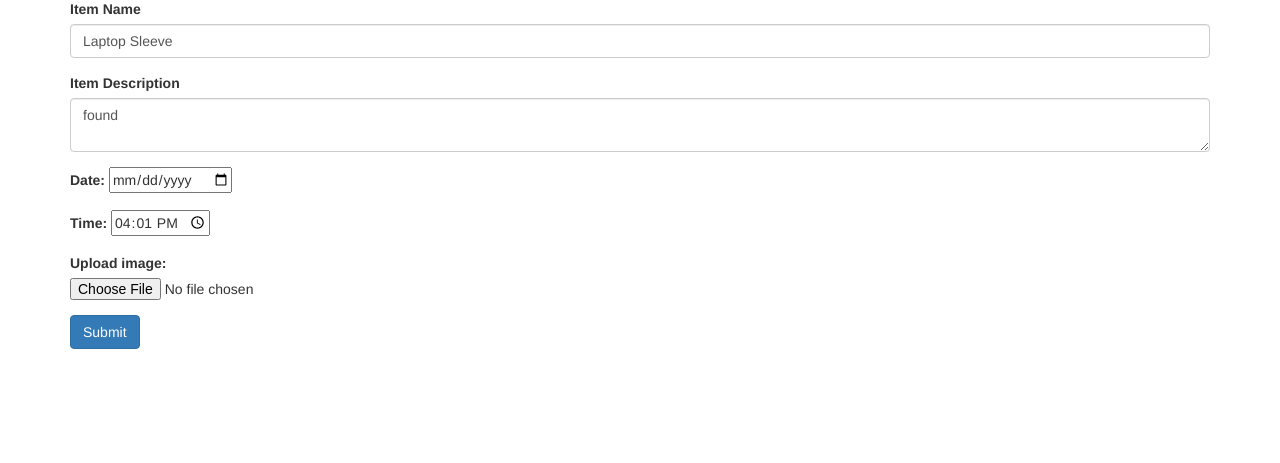
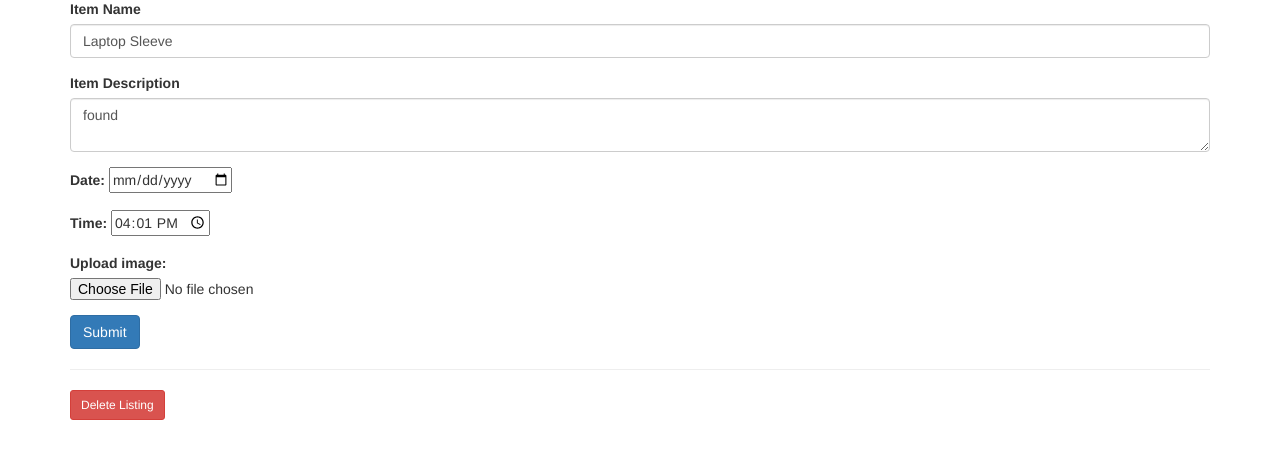
Before and after one commit to siqiang-ng/snaplost, a Flask app: page /2/edit in a window 1280 px wide. Shown: the part 173-636 px from the top of the page. Run offline with Flask 2, Linux system fonts and the light colour scheme; data comes from the database, SQL or seed files in the repository; both versions use the stored data as it was after the commit; some libraries are stand-ins or nearby versions.

Commit message:
Added the delete button

```diff
--- a/app.py
+++ b/app.py
@@ -79,3 +79,13 @@ def edit(id):
             conn.commit()
             conn.close()
     return render_template('edit.html', item=item)
+
+@app.route('/<int:id>/delete', methods=('POST',))
+def delete(id):
+    item = get_item(id)
+    conn = get_db_connection()
+    conn.execute('DELETE FROM items WHERE id = ?', (id,))
+    conn.commit()
+    conn.close()
+    flash('"{}" was successfully deleted!'.format(item['item']))
+    return redirect(url_for('home'))
--- a/templates/edit.html
+++ b/templates/edit.html
@@ -37,4 +37,11 @@
         <button type="submit" class="btn btn-primary">Submit</button>
     </div>
 </form>
+<hr>
+
+<form action="{{ url_for('delete', id = item['id']) }}" method="POST">
+    <input type="submit" value="Delete Listing"
+                         class="btn btn-danger btn-sm"
+                         onclick="return confirm('Are you sure you want to delete this post?')">
+</form>
 {% endblock %}
```
Also changed, not shown: database.db.
